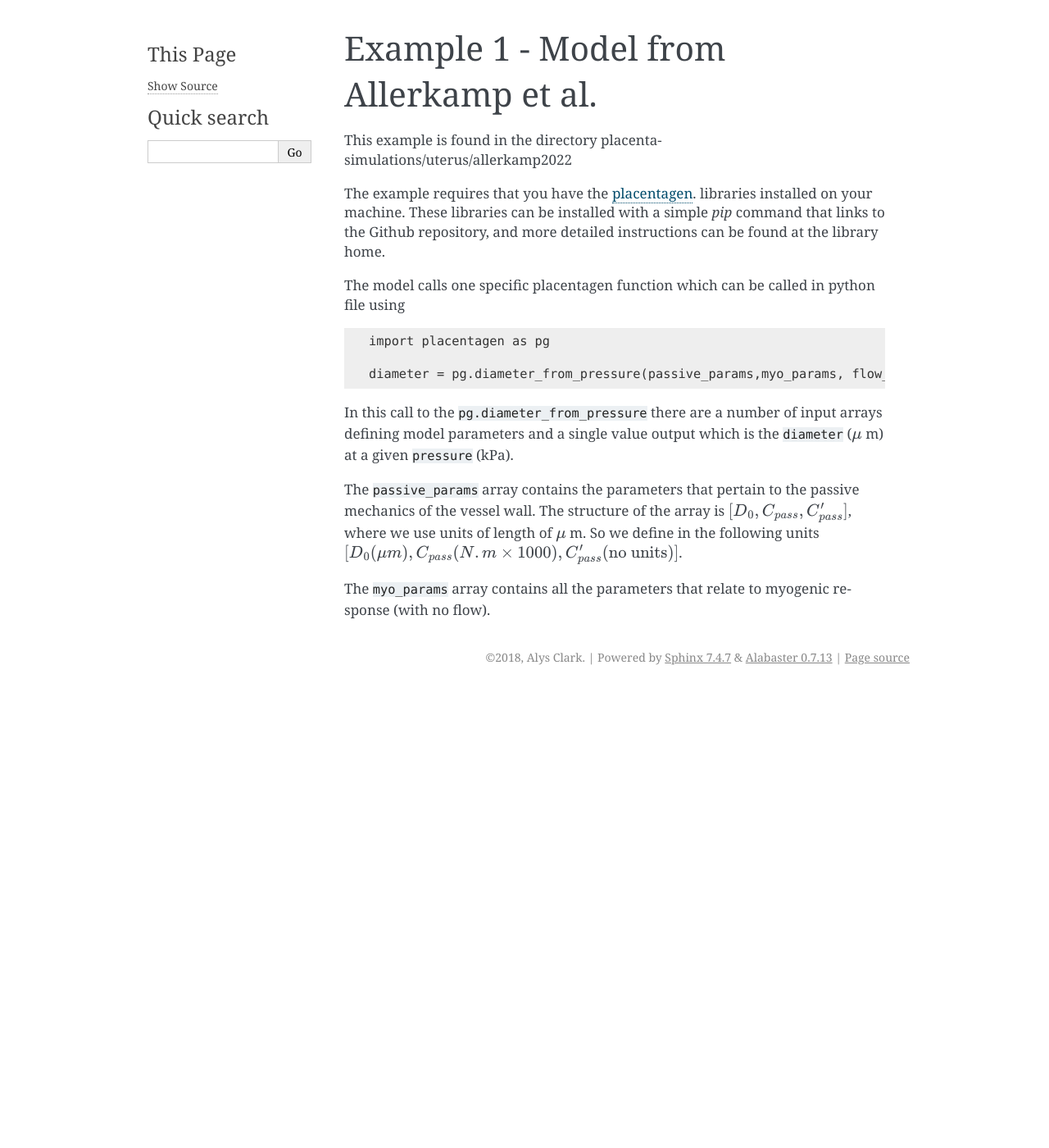
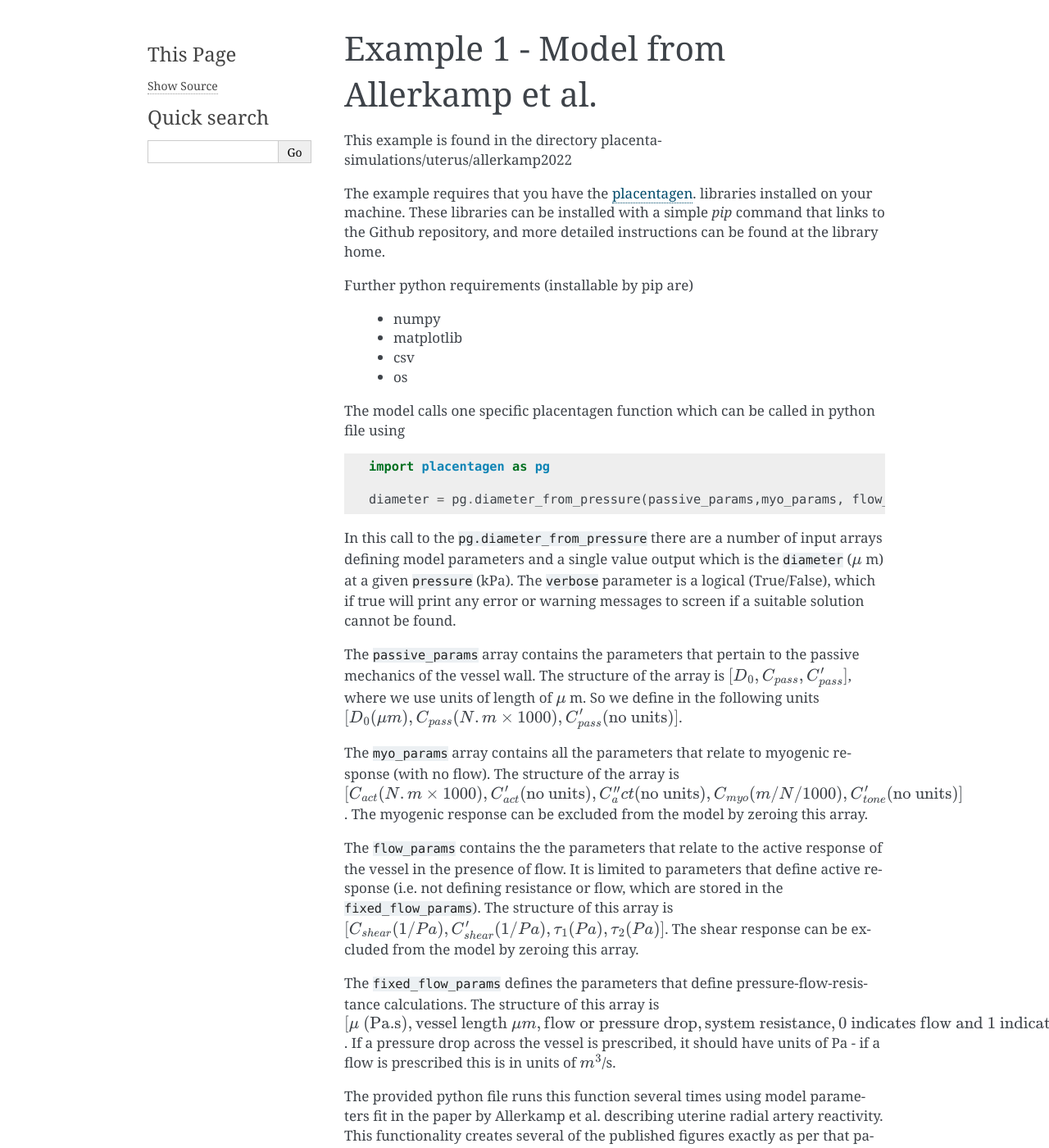
Before and after one commit to VirtualPregnancy/placenta-simulations, a Sphinx documentation site: the page built from documentation/source/Models/uterus/model1.rst, in a window 1280 px wide and 1400 px high. Shown: the whole window at 82% size. Built offline with Sphinx 7.4.7, drawn with Linux system fonts in a browser that asks for light colours; some of the changed text lies outside the part shown.

Commit message:
finalised uterus vessel model

```diff
--- a/documentation/source/Models/uterus/model1.rst
+++ b/documentation/source/Models/uterus/model1.rst
@@ -7,20 +7,52 @@ This example is found in the directory placenta-simulations/uterus/allerkamp2022
 The example requires that you have the `placentagen <https://github.com/VirtualPregnancy/placentagen>`_. libraries installed on your machine.
 These libraries can be installed with a simple *pip* command that links to the Github repository, and more detailed instructions can be found at the library home.
 
+Further python requirements (installable by pip are)
+
+   - numpy
+   - matplotlib
+   - csv
+   - os
+
 The model calls one specific placentagen function which can be called in python file using
 
 
-.. code-block:: console
+.. code-block:: python
 
     import placentagen as pg
 
     diameter = pg.diameter_from_pressure(passive_params,myo_params, flow_params, fixed_flow_params, pressure,verbose)
 
 In this call to the :code:`pg.diameter_from_pressure` there are a number of input arrays defining model parameters and a single value output
-which is the :code:`diameter` (:math:`\mu` m) at a given :code:`pressure` (kPa).
+which is the :code:`diameter` (:math:`\mu` m) at a given :code:`pressure` (kPa). The :code:`verbose` parameter is a logical (True/False), which if true will print any error or warning messages to screen
+if a suitable solution cannot be found.
 
 The :code:`passive_params` array contains the parameters that pertain to the passive mechanics of the vessel wall. The structure
 of the array is :math:`[D_0,C_{pass},C'_{pass}]`, where we use units of length of :math:`\mu` m. So we define in the following units
 :math:`[D_0 (\mu m),C_{pass} (N.m \times 1000),C'_{pass} \text{(no units)}]`.
 
-The :code:`myo_params` array contains all the parameters that relate to myogenic response (with no flow).
+The :code:`myo_params` array contains all the parameters that relate to myogenic response (with no flow). The structure of the array is
+:math:`[C_{act} (N.m \times 1000),C'_{act} \text{(no units)},C''_act \text{(no units)}, C_{myo} (m/N / 1000),C'_{tone} \text{(no units)}]`. The myogenic response can be excluded from the model
+by zeroing this array.
+
+The :code:`flow_params` contains the the parameters that relate to the active response of the vessel in the presence of flow. It is limited to parameters that define active
+response (i.e. not defining resistance or flow, which are stored in the :code:`fixed_flow_params`). The structure of this array is
+:math:`[C_{shear} (1/Pa),C'_{shear} (1/Pa),\tau_1 (Pa),\tau_2 (Pa)]`. The shear response can be excluded from the model by zeroing this array.
+
+The :code:`fixed_flow_params` defines the parameters that define pressure-flow-resistance calculations. The structure of this array is
+:math:`[\mu \text{ (Pa.s)}, \text{vessel length } \mu m, \text{flow or pressure drop}, \text{system resistance}, \text{0 indicates flow and 1 indicates pressure drop} ]`.
+If a pressure drop across the vessel is prescribed, it should have units of Pa - if a flow is prescribed this is in units of :math:`m^3`/s.
+
+The provided python file runs this function several times using model parameters fit in the paper by Allerkamp et al. describing uterine radial artery reactivity. This functionality creates several
+of the published figures exactly as per that paper, namely the figures that include model-based results.
+
+To run the code navidate to placenta-simulations/uterus/allerkamp2022
+
+Then simply run the python script in this folder
+
+.. code-block:: console
+
+    python allerkamp2022.py
+
+
+The code will create an *output* directory and save figures to that directory.
```
Also changed, not shown: 1 other file.
